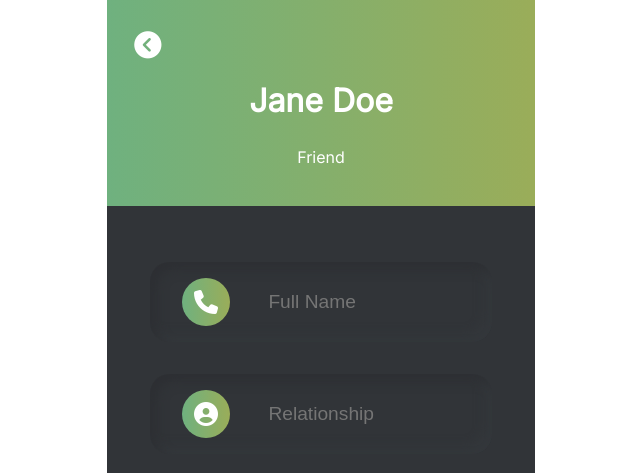
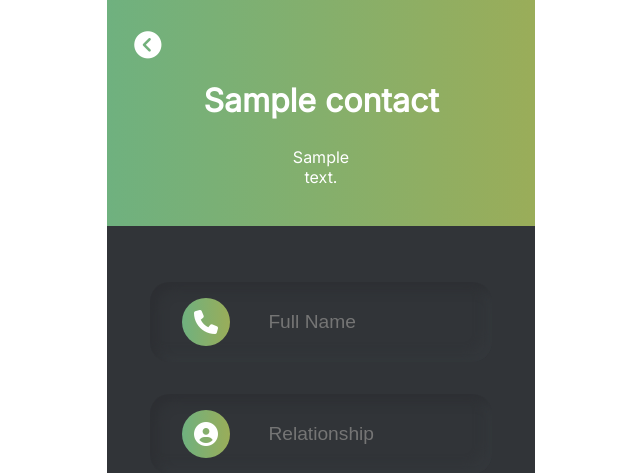
Before and after one commit to agustinvergara/contact_app, a Django app: template contact_agenda/templates/edit.html in a window 1280 px wide. Shown: the top 473 px of the page, without its empty margins (319-959 px from the left). Run offline with Django 4.2, Linux system fonts and the light colour scheme; the template is opened without the code that fills it: most values are stand-ins (such as "Sample title", 1, 10 or a date in 2020); data that the repository does not hold is empty; some libraries are stand-ins or nearby versions.

Commit message:
adding render to the delete view and functionality to almost all url buttons in the app

```diff
--- a/contact_agenda/contact/urls.py
+++ b/contact_agenda/contact/urls.py
@@ -14,4 +14,6 @@ urlpatterns = [
     path('<int:contact_id>/contact-detail/', views.detail, name='contact-detail'),
     #delete contact path ex: contact/2/delete/
     path('<int:contact_id>/delete/', views.deleteContact , name='delete'),
+    #edit contact path ex: contact/2/edit/
+    path('<int:contact_id>/edit/', views.editContact , name='edit-contact'),
 ]
--- a/contact_agenda/contact/views.py
+++ b/contact_agenda/contact/views.py
@@ -33,3 +33,9 @@ def deleteContact(request, contact_id):
     return render(request, 'delete.html', {
         'contact': contact_id
     })
+
+def editContact(request, contact_id):
+    contact_id = get_object_or_404(Contact, pk=contact_id)
+    return render(request, 'edit.html', {
+        'contact': contact_id
+    })
--- a/contact_agenda/templates/contact-profile.html
+++ b/contact_agenda/templates/contact-profile.html
@@ -55,7 +55,7 @@
 			</div>
 		</section>
 
-		<a href="edit.html">
+		<a href="{% url 'contact:edit-contact' contact.contact_id %}">
 			<section class="edit-contact">
 				<div class="edit-button">
 					<i class="fas fa-cog icon-gradient"></i>
--- a/contact_agenda/templates/edit.html
+++ b/contact_agenda/templates/edit.html
@@ -1,9 +1,10 @@
+{% load static %}
 <!DOCTYPE html>
 <html>
 <head>
 	<meta charset="UTF-8">
     <meta name="viewport" content="width=device-width, initial-scale=1.0">
-    <link rel="stylesheet" type="text/css" href="style-edit.css">
+    <link rel="stylesheet" type="text/css" href="{% static 'style-edit.css' %}">
 
 	<link rel="preconnect" href="https://fonts.gstatic.com">
 	<link href="https://fonts.googleapis.com/css2?family=Inter&display=swap" rel="stylesheet">
@@ -21,8 +22,8 @@
 			</a>
 
 			<div class="hero-info">
-				<h1 class="name">Jane Doe</h1>
-				<p class="relationship-hero">Friend</p>
+				<h1 class="name">{{contact.contact_name}}</h1>
+				<p class="relationship-hero">{{contact.contact_relation.contact_relation_text}}</p>
 			</div>
 		</header>
 
@@ -73,7 +74,7 @@
 		</section>
 
 		<section class="button-container">
-			<a href="delete.html">
+			<a href="{% url 'contact:delete' contact.contact_id %}">
 				<div class="update-contact">
 					<i class="fas fa-trash icon-gradient"></i>
 					<button class="button">Delete Contact</button>
```
